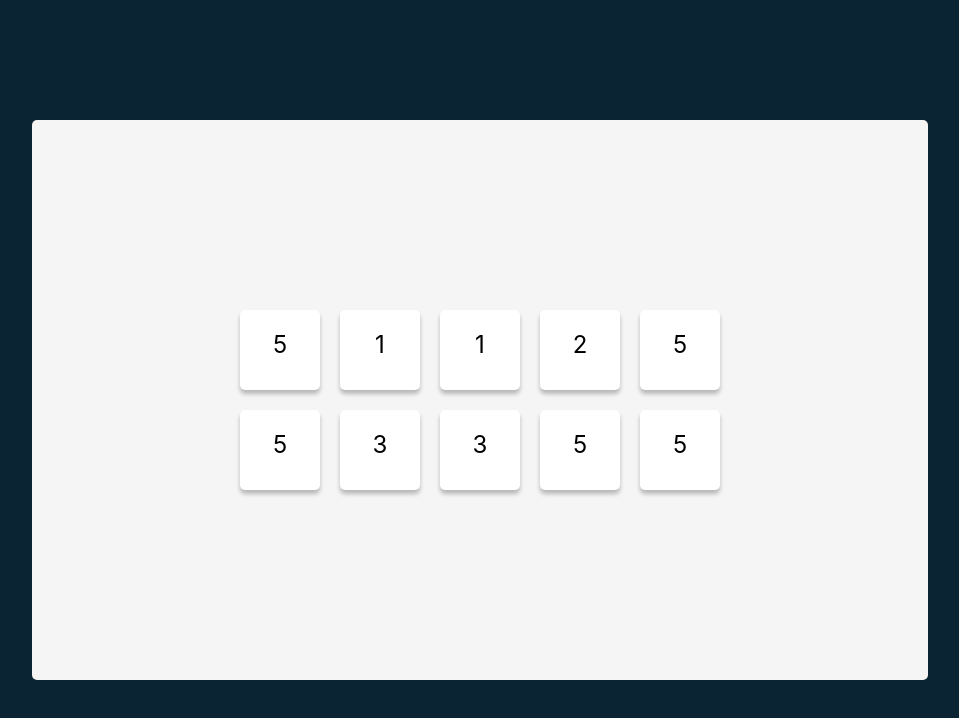
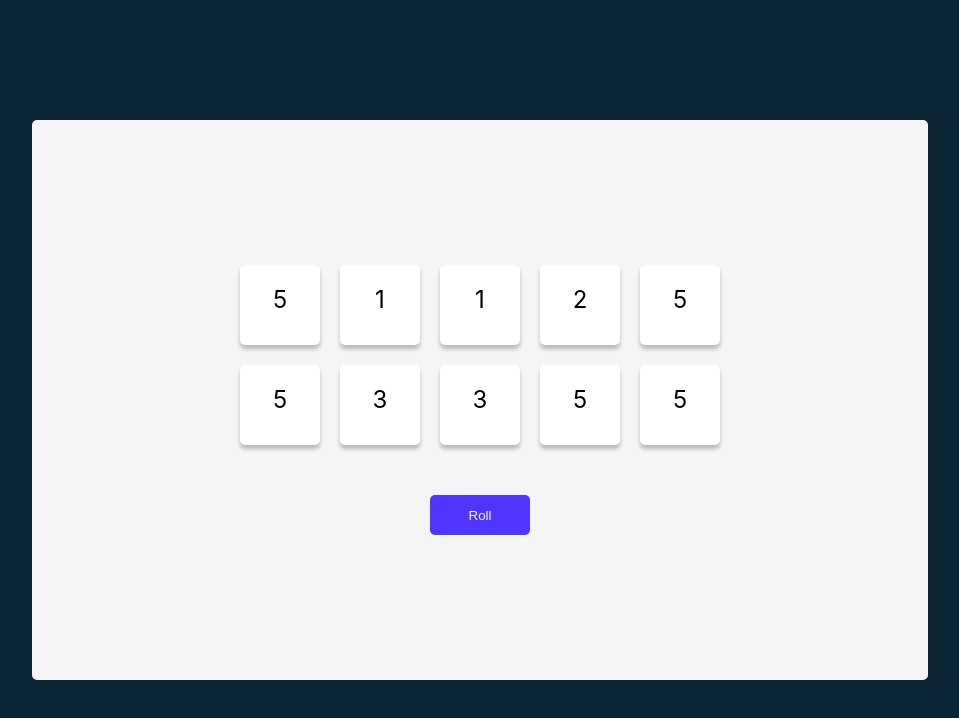
Before and after one commit to mb-dir/freeCodeCamp-tutorials, a React (Create React App) app in the folder fcc-tenzies/: page / in a window 1280 px wide. Shown: the top 718 px of the page, without its empty margins (160-1119 px from the left). Built offline with nearby package versions, Linux system fonts and the light colour scheme.

Commit message:
Basic roll btn structure
btn structure and css for it - after clicking this btn the dice elements
will be rendered again

```diff
--- a/fcc-tenzies/src/App.js
+++ b/fcc-tenzies/src/App.js
@@ -20,6 +20,7 @@ function App() {
   return (
     <main className="mainContainer">
       <div className="dieContainer">{diceList}</div>
+      <button className="rollBtn">Roll</button>
     </main>
   );
 }
--- a/fcc-tenzies/src/index.css
+++ b/fcc-tenzies/src/index.css
@@ -24,6 +24,8 @@ code {
   display: flex;
   align-items: center;
   justify-content: center;
+  align-content: center;
+  flex-wrap: wrap;
   width: 90vw;
   height: 80vh;
   background-color: #f5f5f5;
@@ -41,6 +43,7 @@ code {
   grid-template-rows: repeat(2, 50px);
   grid-column-gap: 15px;
   grid-row-gap: 15px;
+  margin: 0 300px;
 }
 .die {
   width: 50px;
@@ -65,3 +68,14 @@ code {
     padding: 20px;
   }
 }
+.rollBtn {
+  width: 100px;
+  height: 40px;
+  padding: 5px;
+  margin-top: 50px;
+  background-color: #5035ff;
+  color: #f5f5f5;
+  border: none;
+  border-radius: 5px;
+  cursor: pointer;
+}
```
